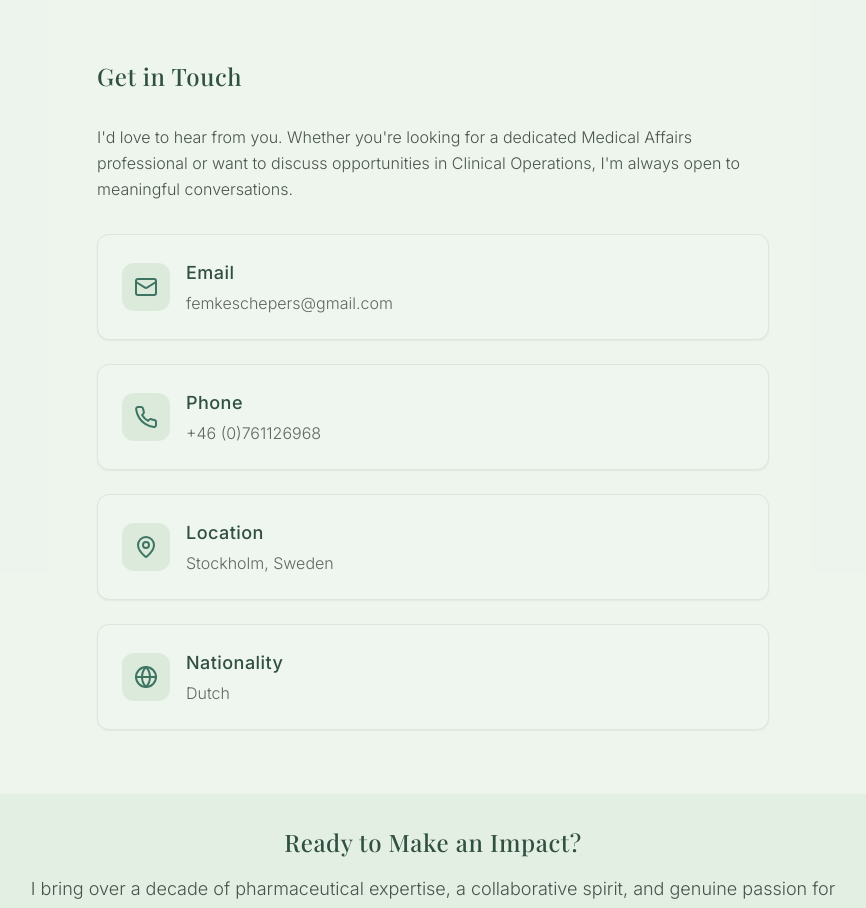
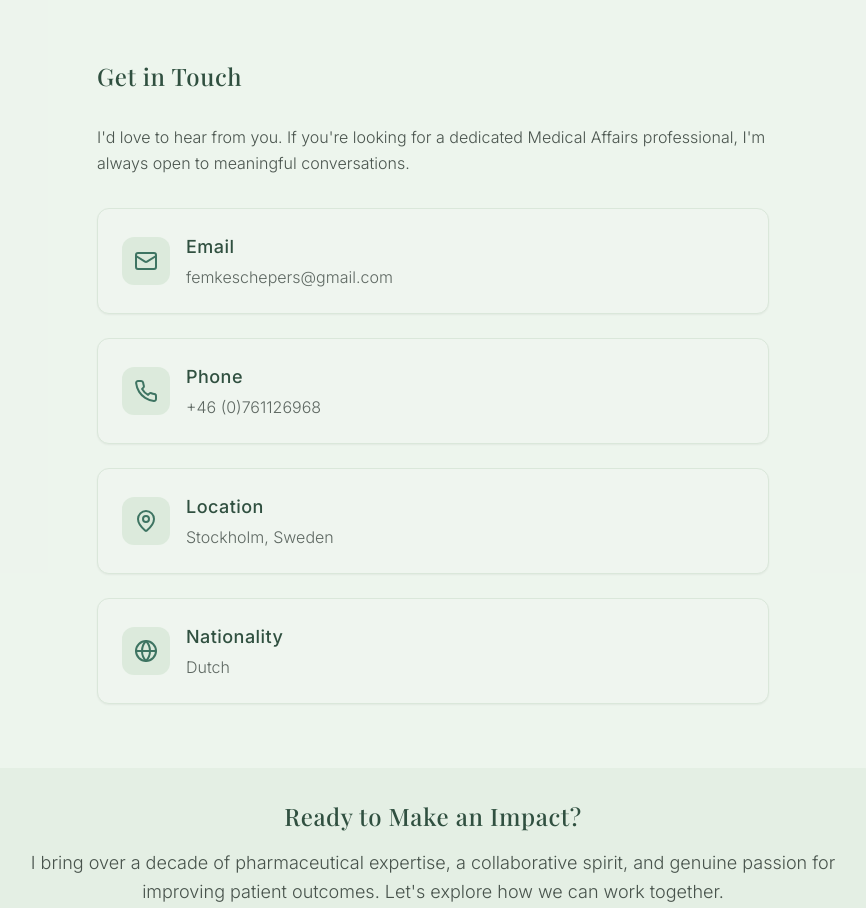
Before and after one commit to mhkok/femkes-scandi-profile, a React (Vite) app: page / in a window 1280 px wide. Shown: the part 6540-7448 px from the top of the page, without its empty margins (207-1073 px from the left). Built offline with nearby package versions, Linux system fonts and the light colour scheme.

Commit message:
Update Contact.tsx
removed clinical operations

```diff
--- a/src/components/Contact.tsx
+++ b/src/components/Contact.tsx
@@ -30,9 +30,8 @@ export default function Contact() {
                   Get in Touch
                 </h3>
                 <p className="text-foreground/80 font-light leading-relaxed mb-8">
-                  I'd love to hear from you. Whether you're looking for a dedicated Medical Affairs
-                  professional or want to discuss opportunities in Clinical Operations, I'm always
-                  open to meaningful conversations.
+                  I'd love to hear from you. If you're looking for a dedicated Medical Affairs
+                  professional, I'm always open to meaningful conversations.
                 </p>
               </div>
 
```
